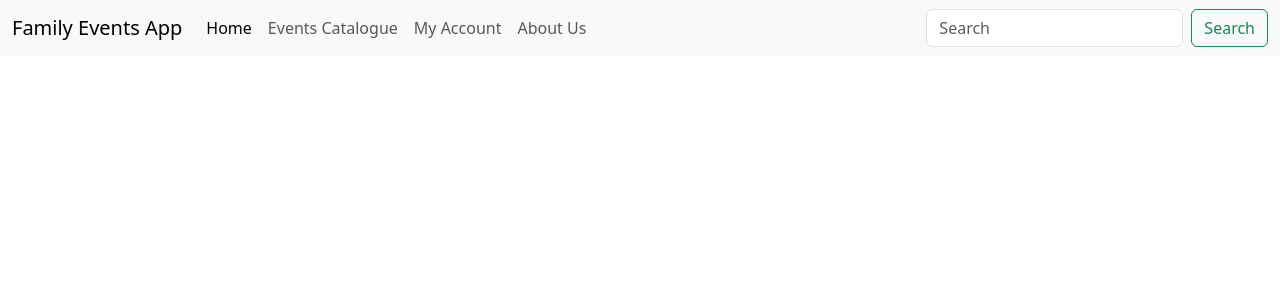
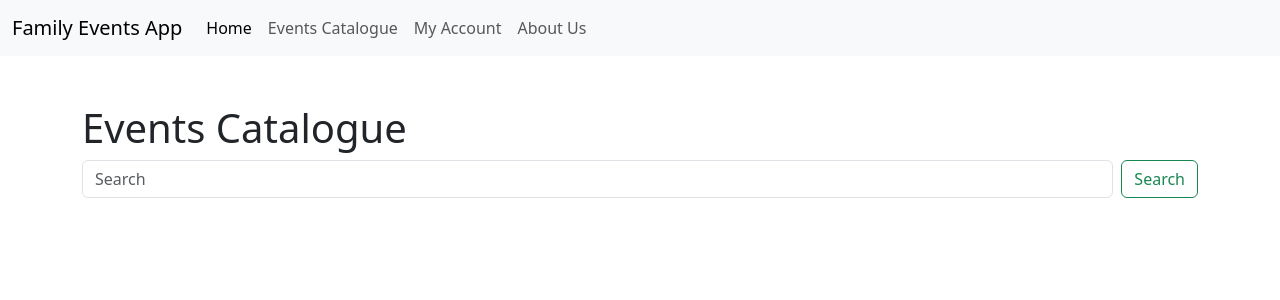
Before and after one commit to saulmackenzie/fewd2526-cwfrontend, a React (Create React App) app: page /catalogue in a window 1280 px wide. Shown: the top 300 px of the page. Built offline with nearby package versions, Linux system fonts and the light colour scheme; no server answers.

Commit message:
New Pages & Auth Forms

```diff
--- a/src/App.jsx
+++ b/src/App.jsx
@@ -3,6 +3,9 @@ import { BrowserRouter, Routes, Route } from 'react-router-dom';
 
 // Pages
 import Home from './pages/Home';
+import About from './pages/About';
+import Account from './pages/Account';
+import Catalogue from './pages/Catalogue';
 
 // Components
 import Navbar from './components/Navbar';
@@ -18,6 +21,9 @@ function App() {
         <Navbar />
         <Routes>
           <Route path="/" element={<Home />} />
+          <Route path="/about" element={<About />} />
+          <Route path="/account" element={<Account />} />
+          <Route path="/catalogue" element={<Catalogue />} />
         </Routes>
       </EventsProvider>
     </BrowserRouter>
--- a/src/components/Navbar.jsx
+++ b/src/components/Navbar.jsx
@@ -16,7 +16,7 @@ export default function Navbar() {
                     <Link class="nav-link active" aria-current="page" to="/">Home</Link>
                   </li>
                   <li class="nav-item">
-                    <Link class="nav-link" to="/events">Events Catalogue</Link>
+                    <Link class="nav-link" to="/catalogue">Events Catalogue</Link>
                   </li>
                   <li class="nav-item">
                     <Link class="nav-link" to="/account">My Account</Link>
@@ -25,10 +25,6 @@ export default function Navbar() {
                     <Link class="nav-link" to="/about">About Us</Link>
                   </li>
                 </ul>
-                <form class="d-flex" role="search">
-                  <input class="form-control me-2" type="search" placeholder="Search" aria-label="Search"/>
-                  <button class="btn btn-outline-success" type="submit">Search</button>
-                </form>
               </div>
             </div>
         </nav>
--- /dev/null
+++ b/src/components/auth/Login.jsx
@@ -0,0 +1,7 @@
+function Login() {
+    return (
+        <div className="container mt-4 py-4">
+
+        </div>
+    );
+}
--- /dev/null
+++ b/src/components/auth/Logout.jsx
@@ -0,0 +1,9 @@
+function Logout() {
+    return (
+        <div className="container mt-4 py-4">
+
+        </div>
+    );
+}
+
+export default Logout;
--- /dev/null
+++ b/src/components/auth/Register.jsx
@@ -0,0 +1,9 @@
+function Register() {
+    return (
+        <div className="container mt-4 py-4">
+
+        </div>
+    );
+}
+
+export default Register;
--- /dev/null
+++ b/src/pages/About.jsx
@@ -0,0 +1,7 @@
+function About() {
+    return (
+        <h1>About Us</h1>
+    );
+}
+
+export default About;
--- /dev/null
+++ b/src/pages/Account.jsx
@@ -0,0 +1,16 @@
+import useAuthState from "../states/authState";
+
+// Auth forms
+import Login from "../components/auth/Login";
+import Logout from "../components/auth/Logout";
+import Register from "../components/auth/Register";
+
+function Account() {
+    return (
+        <div className="container mt-4 py-4">
+
+        </div>
+    );
+}
+
+export default Account;
--- /dev/null
+++ b/src/pages/Catalogue.jsx
@@ -0,0 +1,13 @@
+function Catalogue() {
+    return (
+        <div className="container mt-4 py-4">
+            <h1>Events Catalogue</h1>
+            <form class="d-flex" role="search">
+                <input class="form-control me-2" type="search" placeholder="Search" aria-label="Search"/>
+                <button class="btn btn-outline-success" type="submit">Search</button>
+            </form>
+        </div>
+    );
+}
+
+export default Catalogue;
--- a/src/pages/Home.jsx
+++ b/src/pages/Home.jsx
@@ -16,7 +16,7 @@ function Home() {
             <div className="p-4 p-md-5 text-white rounded bg-dark mb-3">
                 <h1>Welcome, Smiths!</h1>
                 <p>Lorem ipsum dolor sit amet consectetur adipisicing elit. Cum consequatur impedit quae sit cumque? Natus minima repudiandae officiis maiores quas, quibusdam unde! Voluptate ad doloribus ullam consequuntur delectus explicabo nisi.</p>
-                <button type="button" class="btn btn-light">Browse Events</button>
+                <button type="button" class="btn btn-light">View Your Events</button>
             </div>
 
             {/* Search & filter */}
```
